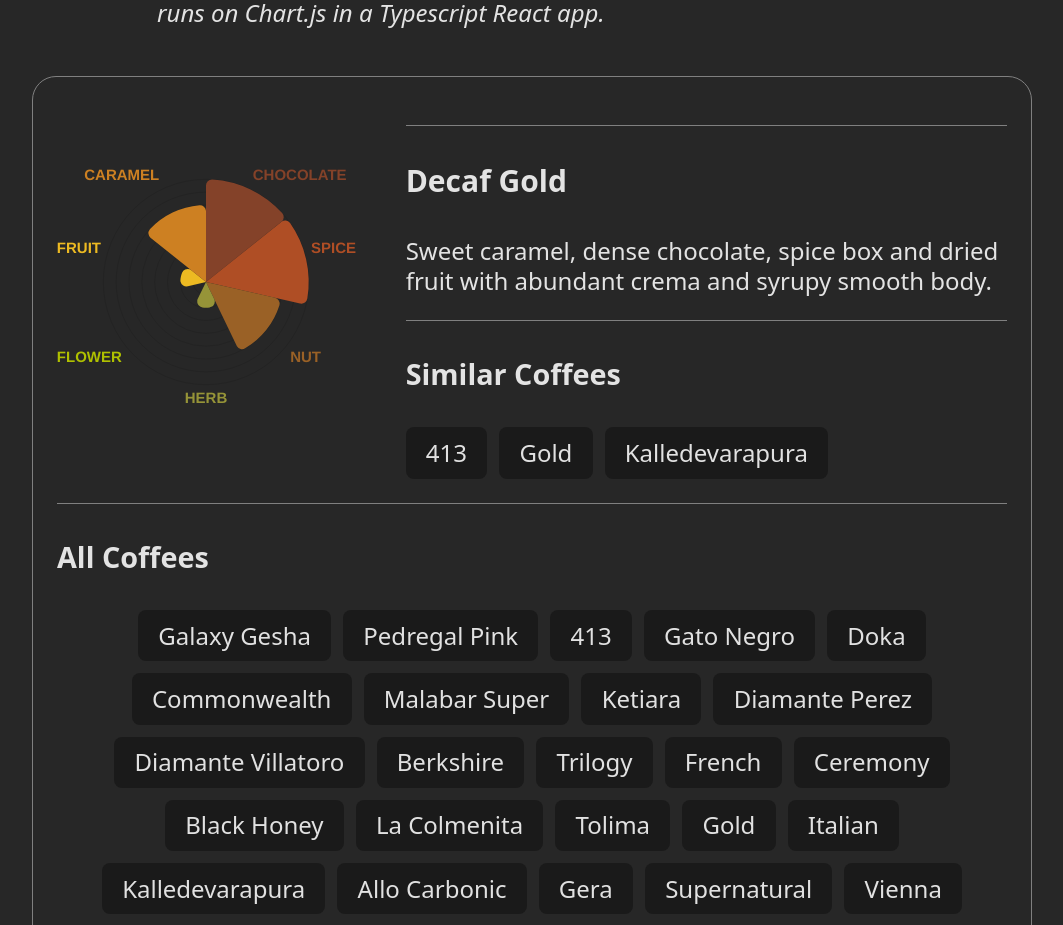
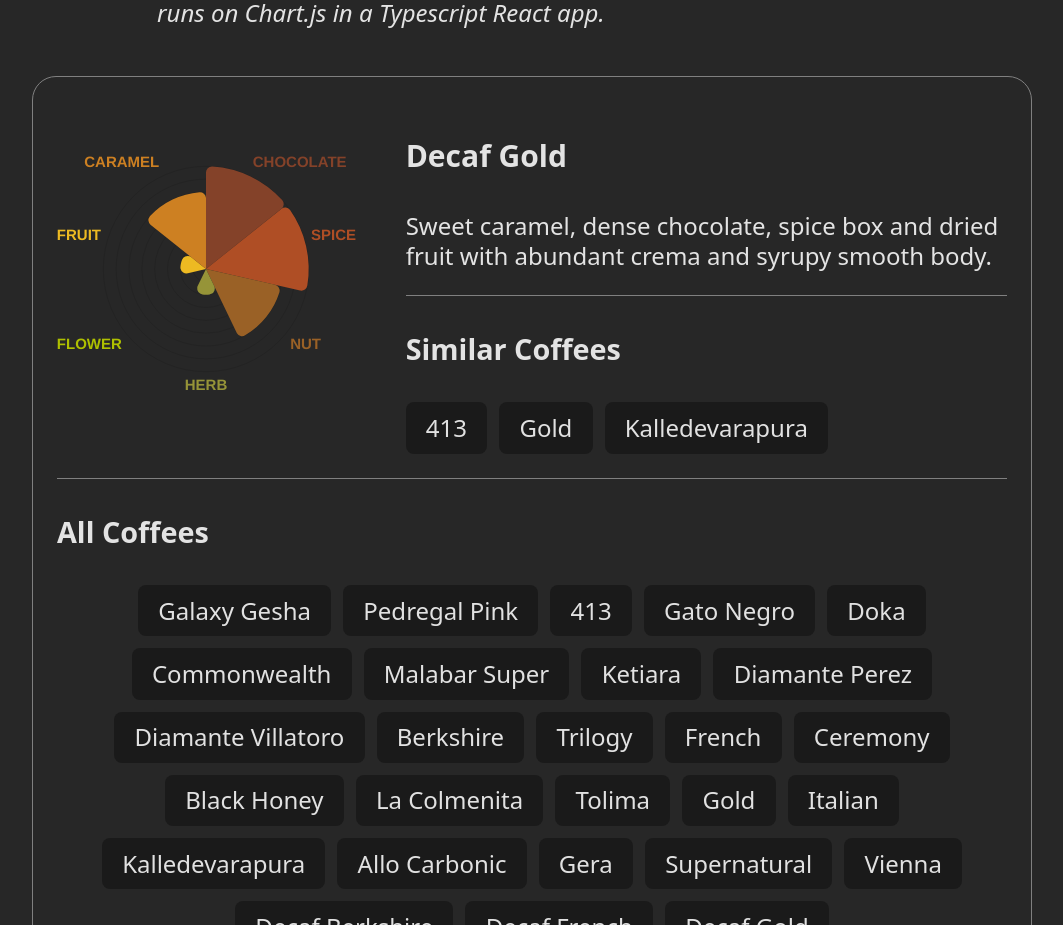
Before and after one commit to colecharb/colecharb-web, a React (Vite) app: page /projects in a window 1280 px wide. Shown: the part 2472-3397 px from the top of the page, without its empty margins (108-1171 px from the left). Built offline with nearby package versions, Linux system fonts and the light colour scheme.

Commit message:
removed horiz line

```diff
--- a/src/components/flavorNavigator/CoffeeInfo.tsx
+++ b/src/components/flavorNavigator/CoffeeInfo.tsx
@@ -5,7 +5,7 @@ import HorizontalLine from "./HorizontalLine";
 export default function ({ coffee }: { coffee: Coffee }) {
   return (
     <>
-      <HorizontalLine />
+      {/* <HorizontalLine /> */}
 
       <h4 style={{ fontSize: 30 }}>
         {coffee.name}
```
